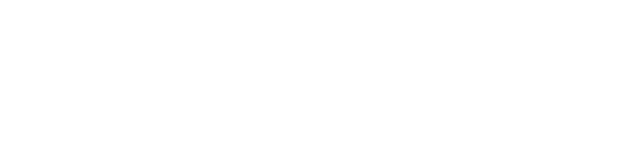
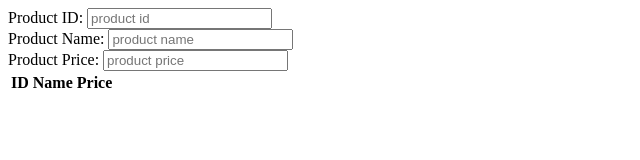
Before and after one commit to NAYANCSE27/ADU-table, a plain HTML site: page index.html in a window 1280 px wide. Shown: the whole page, without its empty margins (0-640 px from the left). Drawn offline with Linux system fonts and the light colour scheme.

Commit message:
design basic html structure

```diff
--- a/index.html
+++ b/index.html
@@ -9,6 +9,26 @@
 </head>
 <body>
 
+    <div id="user__input">
+        <label for="">Product ID: </label>
+        <input type="number" placeholder="product id">
+        <br>
+        <label for="">Product Name: </label>
+        <input type="text" placeholder="product name">
+        <br>
+        <label for="">Product Price: </label>
+        <input type="number" placeholder="product price">
+    </div>
+
+    <div id="output__table">
+        <table>
+            <tr>
+                <th>ID</th>
+                <th>Name</th>
+                <th>Price</th>
+            </tr>
+        </table>
+    </div>
 
     <script src="js/script.js"></script>
 
```
